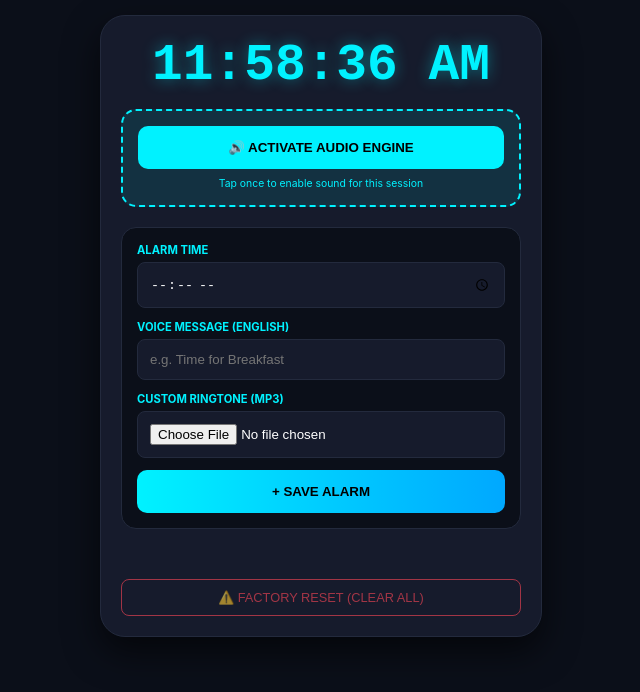
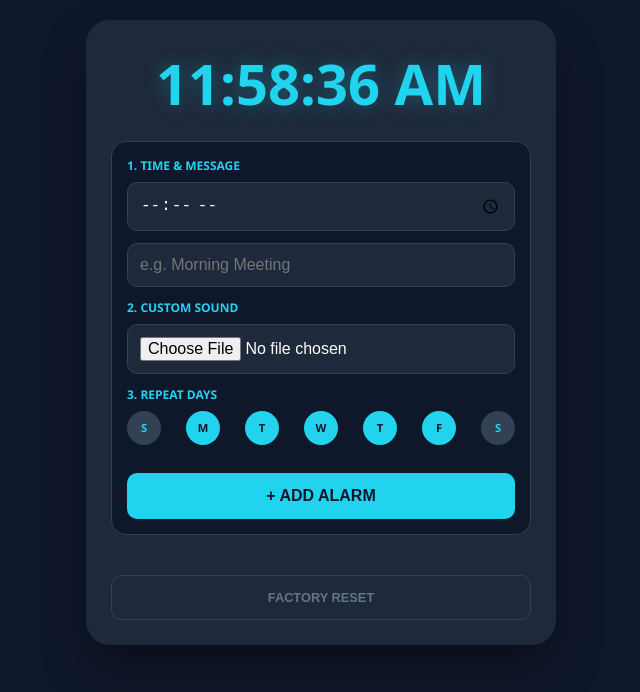
Before and after one commit to rajkamboj96-tech/Speaking-Alarm, a plain HTML site: page index.html in a window 1280 px wide. Shown: the whole page, without its empty margins (319-959 px from the left). Drawn offline with Linux system fonts and the light colour scheme.

Commit message:
Update index.html

```diff
--- a/index.html
+++ b/index.html
@@ -2,32 +2,37 @@
 <html lang="en">
 <head>
     <meta charset="UTF-8">
-    <meta name="viewport" content="width=device-width, initial-scale=1.0, maximum-scale=1.0, user-scalable=no">
-    <title>Pro APK Alarm</title>
+    <meta name="viewport" content="width=device-width, initial-scale=1.0">
+    <title>30-Sec Voice & Sound Alarm</title>
     <style>
-        :root { --primary: #00f2ff; --bg: #0b0f19; --card: #161b2c; --text: #ffffff; --danger: #ff4757; }
-        body { font-family: -apple-system, BlinkMacSystemFont, "Segoe UI", Roboto, Helvetica, Arial, sans-serif; background: var(--bg); color: var(--text); display: flex; justify-content: center; padding: 15px; margin: 0; overflow-x: hidden; }
-        .app-container { width: 100%; max-width: 400px; background: var(--card); padding: 20px; border-radius: 25px; text-align: center; box-shadow: 0 15px 35px rgba(0,0,0,0.6); border: 1px solid #232a3d; }
+        :root { --primary: #22d3ee; --bg: #0f172a; --card: #1e293b; --text: #f8fafc; --danger: #f43f5e; }
+        body { font-family: 'Segoe UI', sans-serif; background: var(--bg); color: var(--text); display: flex; justify-content: center; padding: 20px; margin: 0; }
+        .app-container { width: 100%; max-width: 420px; background: var(--card); padding: 25px; border-radius: 24px; box-shadow: 0 25px 50px -12px rgba(0,0,0,0.5); }
 
-        #clock { font-size: 3.2rem; font-weight: 900; color: var(--primary); margin-bottom: 15px; font-family: monospace; text-shadow: 0 0 15px rgba(0, 242, 255, 0.4); }
+        #clock { font-size: 3.5rem; text-align: center; font-weight: 800; color: var(--primary); margin-bottom: 20px; font-variant-numeric: tabular-nums; text-shadow: 0 0 20px rgba(34, 211, 238, 0.3); }
 
-        /* APK AUDIO UNLOCKER */
-        .activation-zone { background: rgba(0, 242, 255, 0.1); padding: 15px; border-radius: 15px; margin-bottom: 20px; border: 2px dashed var(--primary); }
-        .btn-activate { background: var(--primary); color: #000; font-weight: 800; padding: 14px; border: none; border-radius: 10px; width: 100%; cursor: pointer; text-transform: uppercase; }
+        .section { background: #0f172a; padding: 15px; border-radius: 15px; margin-bottom: 15px; border: 1px solid #334155; }
+        label { display: block; font-size: 0.75rem; color: var(--primary); margin-bottom: 8px; font-weight: bold; text-transform: uppercase; }
 
-        .input-group { background: #0b0f19; padding: 15px; border-radius: 15px; border: 1px solid #232a3d; margin-bottom: 20px; text-align: left; }
-        label { font-size: 0.7rem; color: var(--primary); font-weight: bold; text-transform: uppercase; display: block; margin-bottom: 5px; }
-        input { width: 100%; padding: 12px; margin-bottom: 12px; border-radius: 8px; border: 1px solid #232a3d; background: #161b2c; color: white; box-sizing: border-box; }
+        input[type="time"], input[type="text"], input[type="file"] {
+            width: 100%; padding: 12px; border-radius: 10px; border: 1px solid #334155; background: #1e293b; color: white; margin-bottom: 12px; box-sizing: border-box; font-size: 1rem;
+        }
 
-        .btn-save { background: linear-gradient(to right, var(--primary), #00a8ff); color: #000; font-weight: bold; border: none; padding: 14px; border-radius: 10px; width: 100%; cursor: pointer; }
+        .day-flex { display: flex; justify-content: space-between; margin-bottom: 15px; }
+        .day-check { display: none; }
+        .day-label { width: 34px; height: 34px; display: flex; align-items: center; justify-content: center; background: #334155; border-radius: 50%; font-size: 0.7rem; cursor: pointer; transition: 0.2s; }
+        .day-check:checked + .day-label { background: var(--primary); color: #0f172a; font-weight: bold; }
 
-        .btn-stop { background: var(--danger); color: white; display: none; margin-bottom: 20px; font-weight: bold; padding: 15px; border-radius: 12px; width: 100%; border: none; animation: pulse 1.5s infinite; }
-        @keyframes pulse { 0% { transform: scale(1); } 50% { transform: scale(1.03); } 100% { transform: scale(1); } }
+        button { width: 100%; padding: 14px; border: none; border-radius: 10px; font-weight: bold; cursor: pointer; transition: 0.2s; }
+        .btn-add { background: var(--primary); color: #0f172a; font-size: 1rem; margin-top: 5px; }
+        .btn-stop { background: var(--danger); color: white; display: none; margin-bottom: 15px; animation: pulse 2s infinite; }
+        .btn-reset { background: transparent; color: #64748b; border: 1px solid #334155; margin-top: 25px; font-size: 0.8rem; }
 
-        .alarm-card { background: #1c243a; padding: 12px; border-radius: 12px; margin-top: 10px; display: flex; justify-content: space-between; align-items: center; border-left: 4px solid var(--primary); }
-        .btn-del { background: #2f3542; color: #ff4757; border: 1px solid #ff4757; padding: 6px 12px; border-radius: 6px; font-size: 0.7rem; }
+        @keyframes pulse { 0% { transform: scale(1); } 50% { transform: scale(1.02); } 100% { transform: scale(1); } }
 
-        .btn-reset { background: transparent; color: var(--danger); border: 1px solid var(--danger); margin-top: 30px; font-size: 0.8rem; padding: 10px; width: 100%; border-radius: 8px; cursor: pointer; opacity: 0.6; }
+        .alarm-item { background: #334155; padding: 15px; border-radius: 12px; margin-top: 10px; display: flex; justify-content: space-between; align-items: center; border-left: 4px solid var(--primary); }
+        .ringtone-tag { font-size: 0.7rem; color: #94a3b8; display: block; margin-top: 4px; }
+        .btn-del { width: auto; background: #475569; color: white; padding: 6px 12px; font-size: 0.75rem; margin-left: 10px; }
     </style>
 </head>
 <body>
@@ -35,117 +40,108 @@
 <div class="app-container">
     <div id="clock">00:00:00</div>
 
-    <div id="setupBox" class="activation-zone">
-        <button class="btn-activate" onclick="unlockAudio()">🔊 ACTIVATE AUDIO ENGINE</button>
-        <p style="font-size: 0.65rem; color: var(--primary); margin: 8px 0 0;">Tap once to enable sound for this session</p>
-    </div>
+    <button id="stopBtn" class="btn-stop" onclick="stopEverything()">🛑 STOP ALARM (30s Timer Active)</button>
 
-    <button id="stopBtn" class="btn-stop" onclick="stopEverything()">🛑 STOP ALARM</button>
+    <div class="section">
+        <label>1. Time & Message</label>
+        <input type="time" id="alarmTime">
+        <input type="text" id="alarmNote" placeholder="e.g. Morning Meeting">
 
-    <div class="input-group">
-        <label>Alarm Time</label>
-        <input type="time" id="alarmTime">
-
-        <label>Voice Message (English)</label>
-        <input type="text" id="alarmNote" placeholder="e.g. Time for Breakfast">
-
-        <label>Custom Ringtone (MP3)</label>
+        <label>2. Custom Sound</label>
         <input type="file" id="audioFile" accept="audio/*">
 
-        <button class="btn-save" onclick="saveAlarm()">+ SAVE ALARM</button>
+        <label>3. Repeat Days</label>
+        <div class="day-flex">
+            <input type="checkbox" id="d0" class="day-check" value="0"><label for="d0" class="day-label">S</label>
+            <input type="checkbox" id="d1" class="day-check" value="1" checked><label for="d1" class="day-label">M</label>
+            <input type="checkbox" id="d2" class="day-check" value="2" checked><label for="d2" class="day-label">T</label>
+            <input type="checkbox" id="d3" class="day-check" value="3" checked><label for="d3" class="day-label">W</label>
+            <input type="checkbox" id="d4" class="day-check" value="4" checked><label for="d4" class="day-label">T</label>
+            <input type="checkbox" id="d5" class="day-check" value="5" checked><label for="d5" class="day-label">F</label>
+            <input type="checkbox" id="d6" class="day-check" value="6"><label for="d6" class="day-label">S</label>
+        </div>
+
+        <button class="btn-add" onclick="saveNewAlarm()">+ ADD ALARM</button>
     </div>
 
     <div id="alarmList"></div>
-
-    <button class="btn-reset" onclick="factoryReset()">⚠️ FACTORY RESET (CLEAR ALL)</button>
+    <button class="btn-reset" onclick="resetApp()">FACTORY RESET</button>
 </div>
 
-<audio id="player" loop preload="auto"></audio>
+<audio id="player" loop></audio>
 
 <script>
-    let alarms = JSON.parse(localStorage.getItem('finalAlarms')) || [];
+    let alarms = JSON.parse(localStorage.getItem('multiAlarms')) || [];
     const player = document.getElementById('player');
-    let db, stopTimer;
-    let audioUnlocked = false;
+    let db;
+    let stopTimeout = null; // Variable to hold the 30s timer
 
-    // 1. IndexedDB Setup (For Large Audio)
-    const request = indexedDB.open("ProAlarmDB_V5", 1);
+    const request = indexedDB.open("MultiAlarmDB", 1);
     request.onupgradeneeded = e => e.target.result.createObjectStore("sounds");
     request.onsuccess = e => { db = e.target.result; render(); };
 
-    // 2. APK AUDIO UNLOCK (Crucial)
-    function unlockAudio() {
-        audioUnlocked = true;
-
-        // Android Speech Handshake
-        const silentSpeech = new SpeechSynthesisUtterance("");
-        window.speechSynthesis.speak(silentSpeech);
-
-        // Android Media Handshake
-        player.play().then(() => {
-            player.pause();
-            player.currentTime = 0;
-            document.getElementById('setupBox').innerHTML = "<span style='color:var(--primary); font-weight:bold;'>✅ AUDIO READY</span>";
-            setTimeout(() => { document.getElementById('setupBox').style.display = 'none'; }, 1000);
-        }).catch(() => alert("Tap 'Activate' again to enable speakers."));
-    }
-
-    // 3. Clock Loop
-    setInterval(() => {
+    function updateClock() {
         const now = new Date();
         document.getElementById('clock').textContent = now.toLocaleTimeString('en-US', { hour12: true });
 
         if (now.getSeconds() === 0) {
             const time24 = now.toLocaleTimeString('en-GB', { hour12: false }).substring(0, 5);
+            const today = now.getDay();
             alarms.forEach(a => {
-                if (a.time === time24) triggerAlarmSequence(a);
+                if (a.time === time24 && a.days.includes(today)) triggerAlarmSequence(a);
             });
         }
-    }, 1000);
+    }
+    setInterval(updateClock, 1000);
 
-    function saveAlarm() {
-        const time = document.getElementById('alarmTime').value;
-        const note = document.getElementById('alarmNote').value || "Alarm Triggered";
-        const file = document.getElementById('audioFile').files[0];
+    async function saveNewAlarm() {
+        const timeInput = document.getElementById('alarmTime').value;
+        const noteInput = document.getElementById('alarmNote').value || "Alarm Triggered";
+        const fileInput = document.getElementById('audioFile');
+        const file = fileInput.files[0];
+        const days = Array.from({length: 7}, (_, i) => i).filter(i => document.getElementById(`d${i}`).checked);
 
-        if(!time || !file) return alert("Select Time and Sound File first!");
-        if(!audioUnlocked) return alert("Tap the 'ACTIVATE AUDIO' button at the top first!");
+        if(!timeInput || !file) return alert("Select Time and Audio File!");
 
-        const id = "AL_" + Date.now();
-        const trans = db.transaction("sounds", "readwrite").objectStore("sounds").put(file, id);
+        const alarmId = "AL_" + Date.now();
+        const fileName = file.name;
 
+        const trans = db.transaction("sounds", "readwrite").objectStore("sounds").put(file, alarmId);
         trans.onsuccess = () => {
-            alarms.push({ id, time, note, fileName: file.name });
-            localStorage.setItem('finalAlarms', JSON.stringify(alarms));
+            alarms.push({ id: alarmId, time: timeInput, note: noteInput, days, fileName });
+            localStorage.setItem('multiAlarms', JSON.stringify(alarms));
             render();
-            document.getElementById('audioFile').value = ""; // Clear file input
-            alert("Alarm Saved Permanently!");
+            fileInput.value = "";
+            window.speechSynthesis.speak(new SpeechSynthesisUtterance(""));
         };
     }
 
     function triggerAlarmSequence(alarm) {
-        if (!audioUnlocked) return;
-
         document.getElementById('stopBtn').style.display = "block";
 
         const trans = db.transaction("sounds", "readonly").objectStore("sounds").get(alarm.id);
-        trans.onsuccess = e => {
-            const blob = e.target.result;
+        trans.onsuccess = () => {
+            const blob = trans.result;
             if(blob) player.src = URL.createObjectURL(blob);
 
-            // Step 1: Speak Time + Note
-            window.speechSynthesis.cancel();
             const [h, m] = alarm.time.split(':');
             const h12 = h % 12 || 12;
             const ampm = h >= 12 ? "PM" : "AM";
 
-            const msg = new SpeechSynthesisUtterance(`Attention. It is ${h12} ${m} ${ampm}. ${alarm.note}`);
+            window.speechSynthesis.cancel();
+            const msg = new SpeechSynthesisUtterance(`Attention. The time is ${h12} ${m} ${ampm}. Reminder: ${alarm.note}`);
+
             msg.onend = () => {
-                // Step 2: Play Sound after speaking
-                if(player.src) player.play();
-                // Step 3: Start 30s auto-stop
-                clearTimeout(stopTimer);
-                stopTimer = setTimeout(stopEverything, 30000);
+                if(player.src) {
+                    player.play();
+
+                    // START THE 30 SECOND TIMER HERE
+                    clearTimeout(stopTimeout); // Clear any old timer
+                    stopTimeout = setTimeout(() => {
+                        stopEverything();
+                        console.log("Alarm auto-stopped after 30 seconds.");
+                    }, 30000);
+                }
             };
             window.speechSynthesis.speak(msg);
         };
@@ -156,40 +152,34 @@
         player.pause();
         player.currentTime = 0;
         document.getElementById('stopBtn').style.display = "none";
-        clearTimeout(stopTimer);
+        clearTimeout(stopTimeout); // Clear timer if user stops manually
+    }
+
+    function deleteAlarm(id) {
+        alarms = alarms.filter(a => a.id !== id);
+        localStorage.setItem('multiAlarms', JSON.stringify(alarms));
+        db.transaction("sounds", "readwrite").objectStore("sounds").delete(id);
+        render();
+    }
+
+    function resetApp() {
+        if(confirm("Factory Reset?")) {
+            localStorage.clear();
+            db.transaction("sounds", "readwrite").objectStore("sounds").clear().onsuccess = () => location.reload();
+        }
     }
 
     function render() {
         const list = document.getElementById('alarmList');
-        list.innerHTML = alarms.length ? "<label style='margin-top:10px;'>Active Alarms</label>" : "";
+        list.innerHTML = alarms.length > 0 ? "<small style='color:var(--primary)'>ACTIVE ALARMS</small>" : "";
         alarms.sort((a,b)=>a.time.localeCompare(b.time)).forEach(a => {
+            const [h, m] = a.time.split(':');
+            const displayTime = (h % 12 || 12) + ":" + m + (h >= 12 ? " PM" : " AM");
             const div = document.createElement('div');
-            div.className = 'alarm-card';
-            div.innerHTML = `
-                <div style="text-align:left">
-                    <b style="color:var(--primary); font-size:1.1rem;">${a.time}</b><br>
-                    <small style="opacity:0.8">${a.note}</small><br>
-                    <small style="color:var(--primary); font-size:0.6rem">🎵 ${a.fileName}</small>
-                </div>
-                <button class="btn-del" onclick="deleteAlarm('${a.id}')">Del</button>
-            `;
+            div.className = 'alarm-item';
+            div.innerHTML = `<div><b style="color:var(--primary)">${displayTime}</b><br><span>${a.note}</span><span class="ringtone-tag">🎵 ${a.fileName}</span></div><button class="btn-del" onclick="deleteAlarm('${a.id}')">Remove</button>`;
             list.appendChild(div);
         });
-    }
-
-    function deleteAlarm(id) {
-        alarms = alarms.filter(a => a.id !== id);
-        localStorage.setItem('finalAlarms', JSON.stringify(alarms));
-        db.transaction("sounds", "readwrite").objectStore("sounds").delete(id);
-        render();
-    }
-
-    function factoryReset() {
-        if(confirm("DELETE ALL DATA? This will erase all alarms and sounds permanently.")) {
-            localStorage.clear();
-            const trans = db.transaction("sounds", "readwrite").objectStore("sounds").clear();
-            trans.onsuccess = () => location.reload();
-        }
     }
 </script>
 </body>
```
